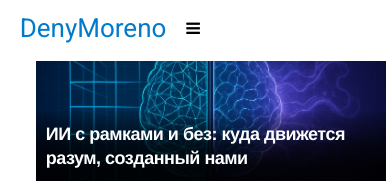
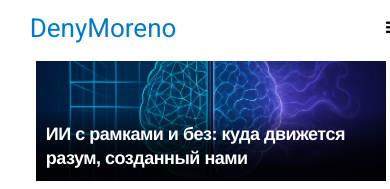
Before and after one commit to DenyMoreno/myblog, a Jekyll site: the page built from index.html, in a window 390 px wide. Shown: the top 189 px of the page. Built offline with Jekyll 4.4.1, drawn with Linux system fonts in a browser that asks for light colours; nearby versions of some CDN libraries; the list of posts is cut into pages by our own code.

Commit message:
Update _header.scss

```diff
--- a/_sass/_header.scss
+++ b/_sass/_header.scss
@@ -1,31 +1,15 @@
 .site-header {
   min-height: 56px;
-  width: $container-width;
+  width: 100%;
   position: fixed;
-  background-color: white;
+  top: 0;
+  z-index: 100;
+  display: flex;
+  align-items: center;
+  justify-content: space-between;
+  padding: 0 10px;
+  transition: background-color 0.3s, color 0.3s;
   box-shadow: none;
-  z-index: 100;
-}
-
-@media (max-width: $container-width) {
-  .site-header {
-    min-height: 56px;
-    width: 95vw;
-    position: fixed;
-    background-color: white;
-    box-shadow: none;
-    z-index: 100;
-  }
-}
-
-/* Отменяем системную тему, если переключена вручную */
-@media (prefers-color-scheme: dark) {
-  :root:not([data-theme="light"]) .site-header,
-  :root:not([data-theme="light"]) .site-header a,
-  :root:not([data-theme="light"]) .site-title a {
-    background-color: #1a1a1a;
-    color: white !important;
-  }
 }
 
 .site-header a {
@@ -36,105 +20,32 @@
   font-size: 26px;
   font-weight: 400;
   line-height: 56px;
-  margin-bottom: 0;
-  margin-top: 0;
+  margin: 0;
   padding-left: 10px;
-  float: left;
 }
 
 .menu-list {
-  line-height: $header-thickness;
-  float: right;
+  display: flex;
+  gap: 10px;
 }
 
 .menu-link {
   padding: 5px 10px;
 }
 
-/* --- Темная тема: ссылки и фон --- */
-
-@media (prefers-color-scheme: dark) {
-  .site-header {
-    background-color: #1a1a1a;
-  }
-
-  .site-header a,
-  .site-title a {
-    color: white !important;
-  }
-
-  .dropbtn {
-    background-color: #1a1a1a;
-    color: white;
-  }
-
-  .dropdown-content {
-    background-color: #2a2a2a;
-  }
-
-  .dropdown-content a {
-    color: white;
-  }
-
-  .dropdown-content a:hover {
-    background-color: #333;
-  }
-}
-
-[data-theme="dark"] .site-header {
-  background-color: #1a1a1a;
-}
-
-[data-theme="dark"] .site-header a,
-[data-theme="dark"] .site-title a {
-  color: white !important;
-}
-
-[data-theme="dark"] .dropbtn {
-  background-color: #1a1a1a;
-  color: white;
-}
-
-[data-theme="dark"] .dropdown-content {
-  background-color: #2a2a2a;
-}
-
-[data-theme="dark"] .dropdown-content a {
-  color: white;
-}
-
-[data-theme="dark"] .dropdown-content a:hover {
-  background-color: #333;
-}
-
 /* --- Dropdown адаптивность --- */
 
-@media (min-width: $container-width) {
-  .dropbtn {
-    display: none;
-  }
-
-  .dropdown-content {
-    display: none;
-  }
-}
-
-@media (max-width: $container-width) {
+@media (max-width: 768px) {
   .menu-list {
     display: none;
   }
 
-  .site-title {
-    padding-right: 0.25rem;
-  }
-
   .dropbtn {
-    background-color: white;
-    color: black;
-    padding: 16px;
-    margin-top: 4px;
+    display: inline-block;
     font-size: 16px;
+    background-color: transparent;
     border: none;
+    padding: 10px;
     cursor: pointer;
   }
 
@@ -146,21 +57,18 @@
   .dropdown-content {
     display: none;
     position: absolute;
-    background-color: #f9f9f9;
+    top: 100%;
+    right: 0;
     min-width: 160px;
-    box-shadow: 0px 8px 16px 0px rgba(0,0,0,0.2);
+    background-color: var(--dropdown-bg);
+    box-shadow: 0 8px 16px rgba(0,0,0,0.2);
     z-index: 1;
   }
 
   .dropdown-content a {
-    color: black;
     padding: 12px 16px;
+    display: block;
     text-decoration: none;
-    display: block;
-  }
-
-  .dropdown-content a:hover {
-    background-color: #f1f1f1;
   }
 
   .dropdown:hover .dropdown-content {
@@ -171,3 +79,43 @@
     background-color: #f1f1f1;
   }
 }
+
+/* === Темы через data-theme === */
+
+/* Светлая тема */
+[data-theme="light"] .site-header {
+  background-color: white;
+}
+[data-theme="light"] .site-title a,
+[data-theme="light"] .menu-link,
+[data-theme="light"] .dropbtn {
+  color: black !important;
+}
+[data-theme="light"] .dropdown-content {
+  background-color: #f9f9f9;
+}
+[data-theme="light"] .dropdown-content a {
+  color: black;
+}
+[data-theme="light"] .dropdown-content a:hover {
+  background-color: #f1f1f1;
+}
+
+/* Тёмная тема */
+[data-theme="dark"] .site-header {
+  background-color: #1a1a1a;
+}
+[data-theme="dark"] .site-title a,
+[data-theme="dark"] .menu-link,
+[data-theme="dark"] .dropbtn {
+  color: white !important;
+}
+[data-theme="dark"] .dropdown-content {
+  background-color: #2a2a2a;
+}
+[data-theme="dark"] .dropdown-content a {
+  color: white;
+}
+[data-theme="dark"] .dropdown-content a:hover {
+  background-color: #333;
+}
```
